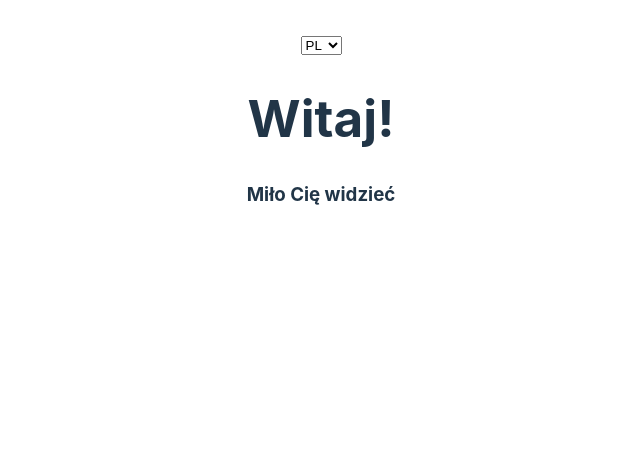
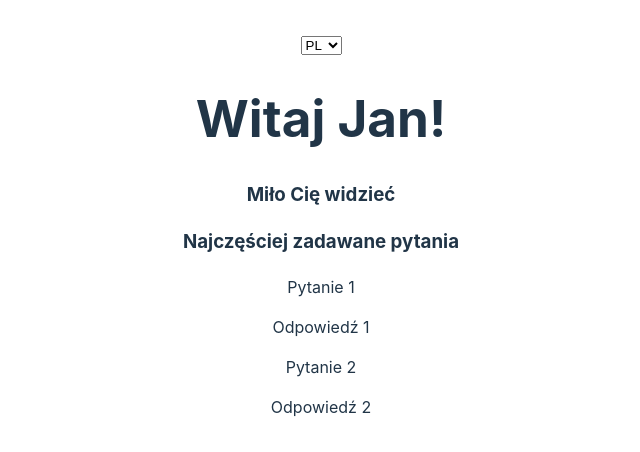
Before and after one commit to devonfw-react-training/react-multi-language-support, a React (Vite) app: page / in a window 1280 px wide. Shown: the top 452 px of the page, without its empty margins (319-959 px from the left). Built offline with nearby package versions, Linux system fonts and the light colour scheme.

Commit message:
string interpolation and arrays

```diff
--- a/src/App.tsx
+++ b/src/App.tsx
@@ -1,4 +1,5 @@
 import "./App.css";
+import { Faq } from "./components/Faq";
 import { LanguageSwitcher } from "./components/LanguageSwitcher";
 import { useTranslation } from "react-i18next";
 
@@ -8,8 +9,9 @@ function App() {
   return (
     <>
       <LanguageSwitcher />
-      <h1>{t("title")}</h1>
+      <h1>{t("title", { name: "Jan" })}</h1>
       <h3>{t("subtitle")}</h3>
+      <Faq />
     </>
   );
 }
--- /dev/null
+++ b/src/components/Faq.tsx
@@ -0,0 +1,21 @@
+import { FC } from "react";
+import { useTranslation } from "react-i18next";
+
+export const Faq: FC = () => {
+  const { t } = useTranslation("faq");
+  const items = t("items", { returnObjects: true });
+
+  return (
+    <div>
+      <h3>{t("title")}</h3>
+      {Array.isArray(items)
+        ? items.map(({ question, answer }) => (
+            <div>
+              <p>{question}</p>
+              <p>{answer}</p>
+            </div>
+          ))
+        : null}
+    </div>
+  );
+};
--- a/src/localization/i18n.ts
+++ b/src/localization/i18n.ts
@@ -4,14 +4,40 @@ import { initReactI18next } from "react-i18next";
 const resources = {
   pl: {
     translation: {
-      title: "Witaj!",
+      title: "Witaj {{name}}!",
       subtitle: "Miło Cię widzieć",
+    },
+    faq: {
+      title: "Najczęściej zadawane pytania",
+      items: [
+        {
+          question: "Pytanie 1",
+          answer: "Odpowiedź 1",
+        },
+        {
+          question: "Pytanie 2",
+          answer: "Odpowiedź 2",
+        },
+      ],
     },
   },
   en: {
     translation: {
-      title: "Hello!",
+      title: "Hello {{name}}!",
       subtitle: "It's nice to see you",
+    },
+    faq: {
+      title: "Frequently asked questions",
+      items: [
+        {
+          question: "Question 1",
+          answer: "Answer 1",
+        },
+        {
+          question: "Question 2",
+          answer: "Answer 2",
+        },
+      ],
     },
   },
 };
```
